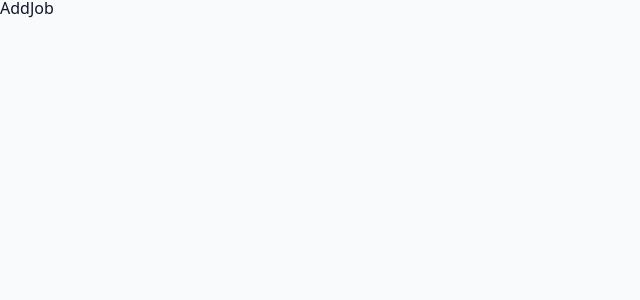
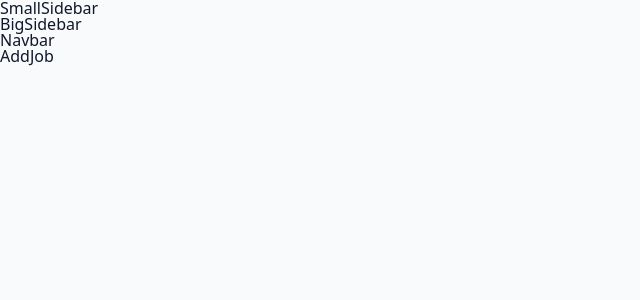
Before and after one commit to misiek869/jobs-application-tracking-app, a React (Vite) app: page /dashboard in a window 1280 px wide. Shown: the top 300 px of the page, without its empty margins (0-640 px from the left). Built offline with nearby package versions, Linux system fonts and the light colour scheme.

Commit message:
create structure

```diff
--- a/src/pages/DashboardLayout.tsx
+++ b/src/pages/DashboardLayout.tsx
@@ -1,11 +1,22 @@
 import React from 'react'
 import { Outlet } from 'react-router'
+import Wrapper from '../assets/wrappers/Dashboard'
+import { BigSidebar, Navbar, SmallSidebar } from '../components'
 
 const DashboardLayout = () => {
 	return (
-		<div>
-			<Outlet />
-		</div>
+		<Wrapper>
+			<main className='dashboard'>
+				<SmallSidebar />
+				<BigSidebar />
+				<div>
+					<Navbar />
+					<div className='dashboard-page'>
+						<Outlet />
+					</div>
+				</div>
+			</main>
+		</Wrapper>
 	)
 }
 
```
